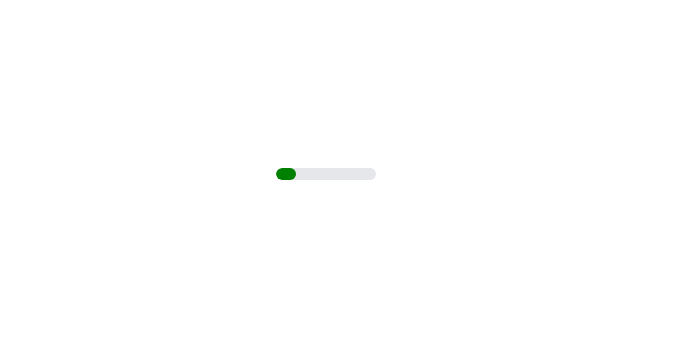
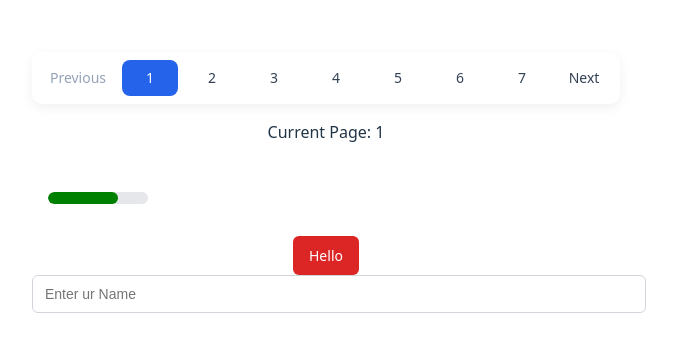
Before and after one commit to naresh043/react-component-lib, a React (Vite) app: page / in a window 1280 px wide. Shown: the part 226-578 px from the top of the page, without its empty margins (314-991 px from the left). Built offline with nearby package versions, Linux system fonts and the light colour scheme.

Commit message:
paginator implemented

```diff
--- a/src/App.jsx
+++ b/src/App.jsx
@@ -1,18 +1,33 @@
 import { useState } from "react";
-import reactLogo from "./assets/react.svg";
-import viteLogo from "/vite.svg";
 import "./App.css";
+import ProgressBar from "./components/progressBar/ProgressBar";
+import Pagination from "./components/Pagination/Pagination";
 import Button from "./components/buttons/Button";
 import Input from "./components/input/Input";
-import ProgressBar from "./components/progressBar/ProgressBar";
 
 function App() {
+  const [currentPage, setCurrentPage] = useState(1);
+
+  const handlePageChange = ({ current }) => {
+    setCurrentPage(current);
+  };
+
   return (
-    <>
-      <div style={{padding:"16px",width:"100px"}}>
-        <ProgressBar value={20} visibility={true} />
+    <div style={{ padding: "40px" }}>
+      <Pagination
+        totalItems={43}
+        perPage={7}
+        current={currentPage}
+        onChange={handlePageChange}
+      />
+
+      <p>Current Page: {currentPage}</p>
+      <div style={{ padding: "16px", width: "100px" }}>
+        <ProgressBar value={70} visibility={true} />
       </div>
-    </>
+      <Button variant="danger">Hello </Button>
+      <Input placeholder="Enter ur Name" />
+    </div>
   );
 }
 
--- /dev/null
+++ b/src/components/Pagination/Pagination.jsx
@@ -0,0 +1,78 @@
+import React from "react";
+import styles from "./pagination.module.css";
+
+function Pagination({ totalItems, perPage, current, onChange }) {
+
+  const totalPages = Math.ceil(totalItems / perPage);
+  const pages = [];
+  for (let i = 1; i <= totalPages; i++) {
+    pages.push(i);
+  }
+
+  const handleClick = (page) => {
+    if (page === current) return;
+
+    const start = (page - 1) * perPage;
+    const end = page * perPage;
+
+    onChange({ current: page});
+  };
+
+
+  const handlePreviousPage = () => {
+    if (current === 1) return;
+
+    const page = current - 1;
+    const start = (page - 1) * perPage;
+    const end = page * perPage;
+
+    onChange({ current: page });
+  };
+
+
+  const handleNextPage = () => {
+    if (current === totalPages) return;
+
+    const page = current + 1;
+    const start = (page - 1) * perPage;
+    const end = page * perPage;
+
+    onChange({ current: page});
+  };
+
+  return (
+    <ul className={styles.wrapper}>
+
+      <li
+        className={`${styles.item} ${
+          current === 1 ? styles.disabled : ""
+        }`}
+        onClick={handlePreviousPage}
+      >
+        Previous
+      </li>
+
+      {pages.map((page) => (
+        <li
+          key={page}
+          className={`${styles.item} ${
+            page === current ? styles.active : ""
+          }`}
+          onClick={() => handleClick(page)}
+        >
+          {page}
+        </li>
+      ))}
+      <li
+        className={`${styles.item} ${
+          current === totalPages ? styles.disabled : ""
+        }`}
+        onClick={handleNextPage}
+      >
+        Next
+      </li>
+    </ul>
+  );
+}
+
+export default Pagination;
--- /dev/null
+++ b/src/components/Pagination/pagination.module.css
@@ -0,0 +1,56 @@
+/* Wrapper */
+.wrapper {
+  display: flex;
+  align-items: center;
+  gap: 6px;
+  padding: 8px;
+  list-style: none;
+  margin: 16px 0;
+  background: #ffffff;
+  border-radius: 10px;
+  box-shadow: 0 4px 12px rgba(0, 0, 0, 0.06);
+}
+
+/* Page item */
+.item {
+  min-width: 36px;
+  height: 36px;
+  padding: 0 10px;
+  display: flex;
+  align-items: center;
+  justify-content: center;
+
+  border-radius: 8px;
+  cursor: pointer;
+  user-select: none;
+
+  font-size: 14px;
+  font-weight: 500;
+  color: #334155;
+
+  transition: all 0.2s ease;
+}
+
+/* Hover */
+.item:hover {
+  background-color: #f1f5f9;
+}
+
+/* Active page */
+.active {
+  background-color: #2563eb;
+  color: #ffffff;
+}
+
+/* Disabled (Prev / Next) */
+.disabled {
+  color: #94a3b8;
+  cursor: not-allowed;
+  pointer-events: none;
+}
+
+/* Optional: better focus for accessibility */
+.item:focus-visible {
+  outline: 2px solid #2563eb;
+  outline-offset: 2px;
+}
--- a/src/components/input/Input.jsx
+++ b/src/components/input/Input.jsx
@@ -1,6 +1,6 @@
 import styles from "./Input.module.css";
 
-export default function Input({
+export default function xInput({
   type = "text",
   value,
   onChange,
```
